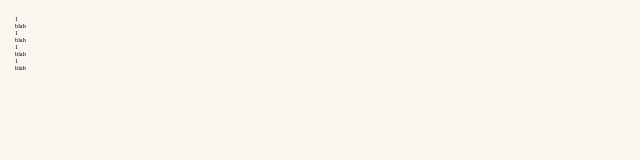
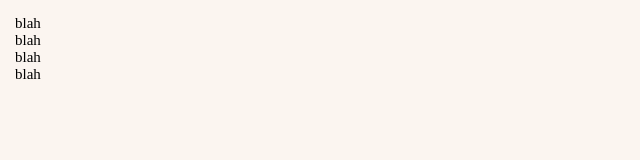
Before and after one commit to MarkusAleksander/recipe-finder, a React (Create React App) app: page / in a window 1280 px wide. Shown: the top 160 px of the page, without its empty margins (0-640 px from the left). Built offline with nearby package versions, Linux system fonts and the light colour scheme.

Commit message:
Comment update

```diff
--- a/src/components/Recipe/RecipeContainer.js
+++ b/src/components/Recipe/RecipeContainer.js
@@ -8,23 +8,24 @@ class RecipeContainer extends Component {
     constructor(props) {
         super(props);
         this.state = {
-            recipe_id: 1,
-            recipe: {},
-            ingredients: []
+            recipe: {}
         }
     }
 
     componentDidMount() {
         this.setState({
-            recipe: getRecipeIngredients(this.state.recipe_id)
+            recipe: getRecipeIngredients(this.props.id)
         });
     }
 
     render() {
+
         return (
             <div>
-                <p>{this.state.recipe.id}</p>
-                <IngredientContainer></IngredientContainer>
+                {
+                    this.state.recipe.id !== null &&
+                    <div><IngredientContainer id={this.state.recipe.id} ></IngredientContainer></div>
+                }
             </div>
         )
     }
--- a/src/components/Recipe/RecipeListContainer.js
+++ b/src/components/Recipe/RecipeListContainer.js
@@ -8,11 +8,13 @@ class RecipeListContainer extends Component {
     constructor(props) {
         super(props);
         this.state = {
+            // List of recipes to be held by the component
             recipes: []
         }
     }
 
     componentDidMount() {
+        // When the component mounts - get the recipes
         this.setState({
             recipes: getRecipes()
         });
@@ -22,7 +24,8 @@ class RecipeListContainer extends Component {
         return (
             <ul>
                 {this.state.recipes.map(function (item) {
-                    return <li><RecipeContainer id={item.id}></RecipeContainer></li>
+                    // Render a Recipe Container for each Recipe
+                    return <li><RecipeContainer id={item.id} key={item.id}></RecipeContainer></li>
                 })}
             </ul>
         )
@@ -30,6 +33,7 @@ class RecipeListContainer extends Component {
 }
 
 function getRecipes() {
+    // Get recipes from the store
     return store.getState().recipes;
 }
 
--- a/src/index.css
+++ b/src/index.css
@@ -1,6 +1,7 @@
 html,
 body {
-    font-size:62.5%;
+    /* font-size:62.5%; */
+    font-size: 15px;
     overflow: hidden;
     width:100%;
     height:100%;
```
